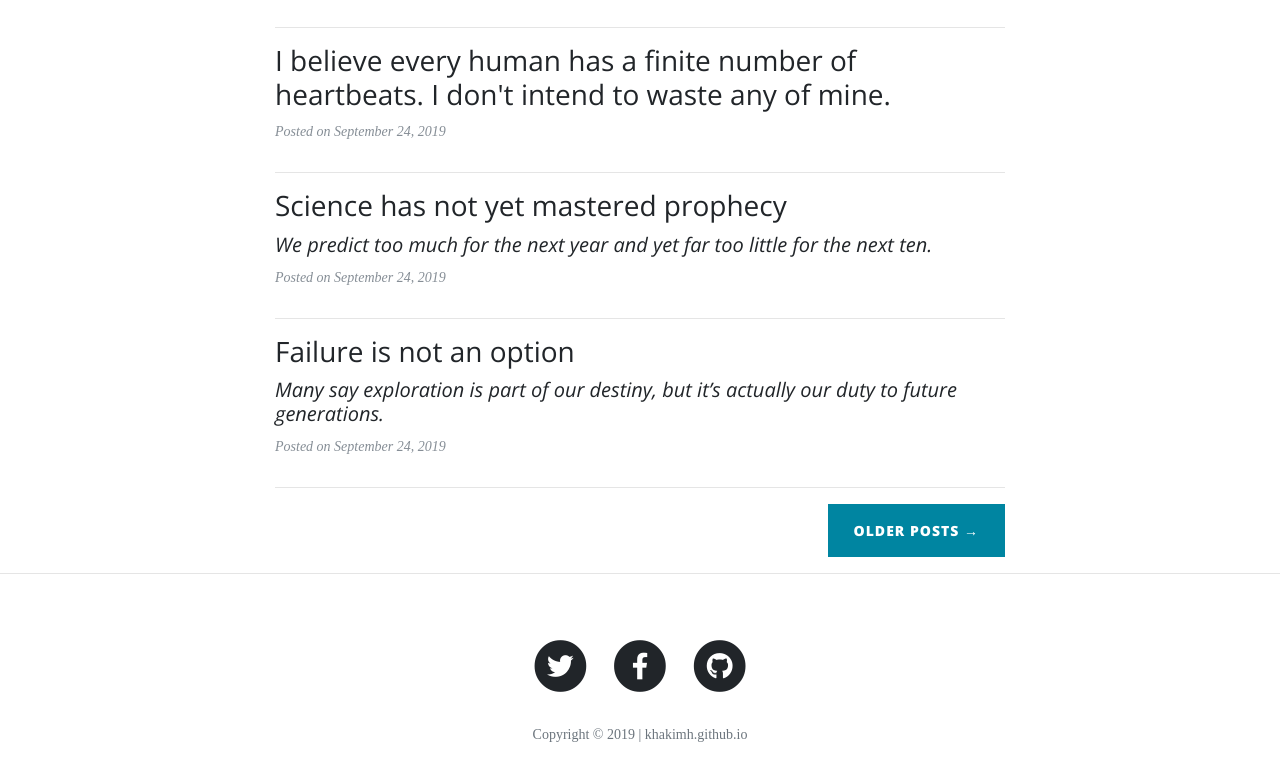
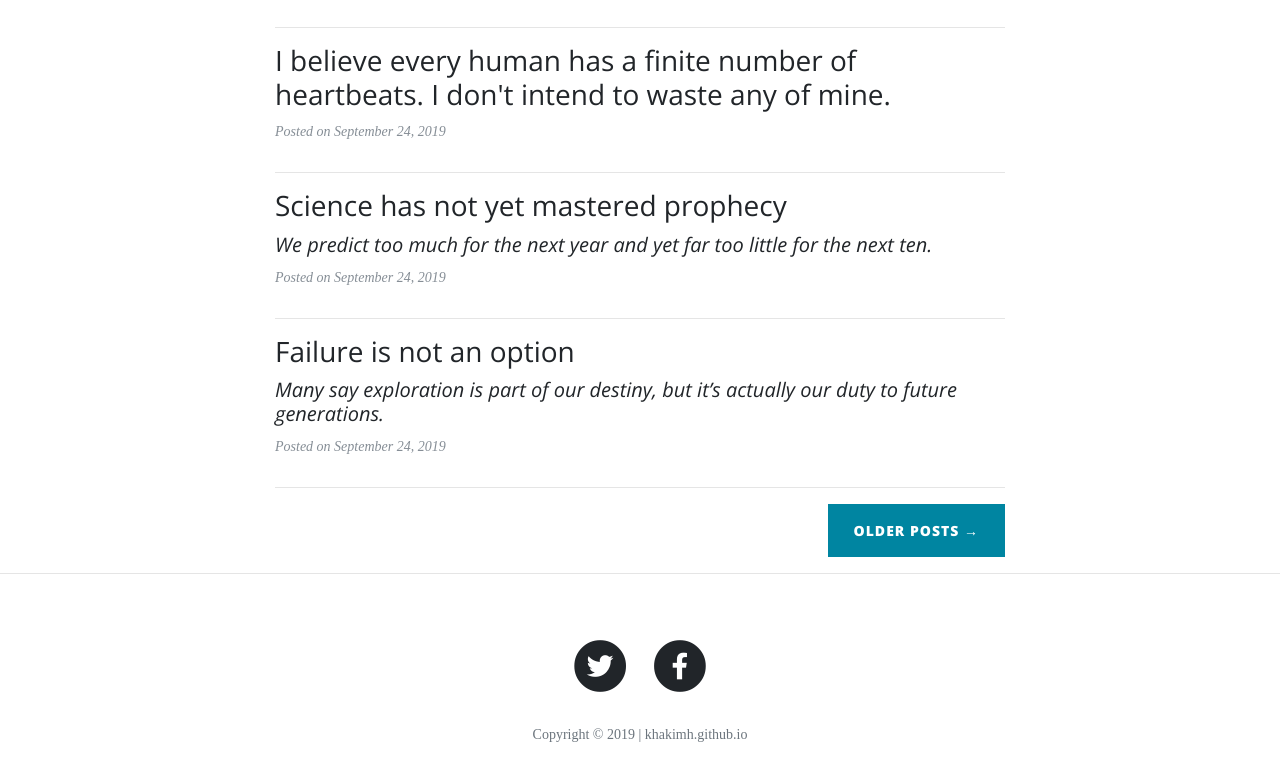
Before and after one commit to khakimh/tes, a website: page index.html in a window 1280 px wide. Shown: the part 588-1368 px from the top of the page. Drawn offline with nearby package versions, Linux system fonts and the light colour scheme.

Commit message:
Update index.html

```diff
--- a/index.html
+++ b/index.html
@@ -145,14 +145,6 @@
                 </span>
               </a>
             </li>
-            <li class="list-inline-item">
-              <a href="https://github.com/khakimh" target="blank">
-                <span class="fa-stack fa-lg">
-                  <i class="fas fa-circle fa-stack-2x"></i>
-                  <i class="fab fa-github fa-stack-1x fa-inverse"></i>
-                </span>
-              </a>
-            </li>
           </ul>
           <p class="copyright text-muted">Copyright &copy; 2019 | khakimh.github.io</p>
         </div>
```
